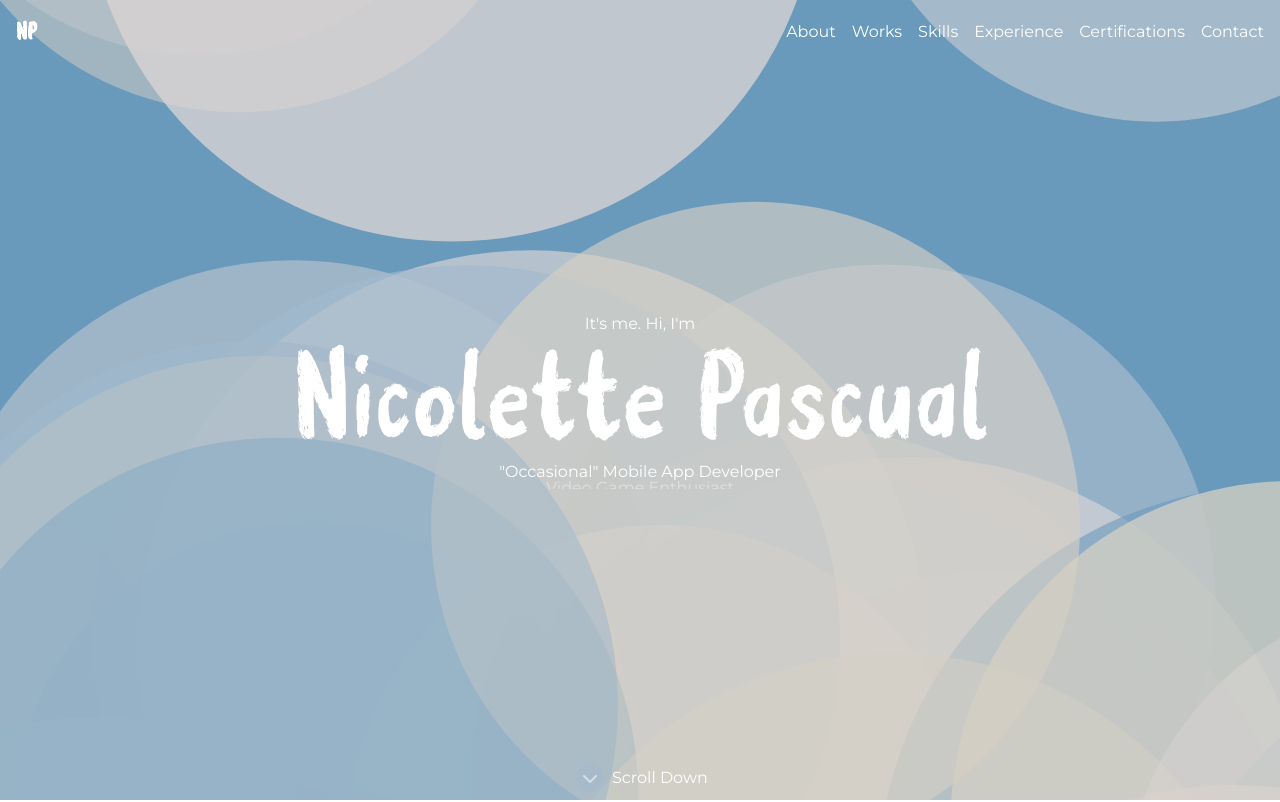
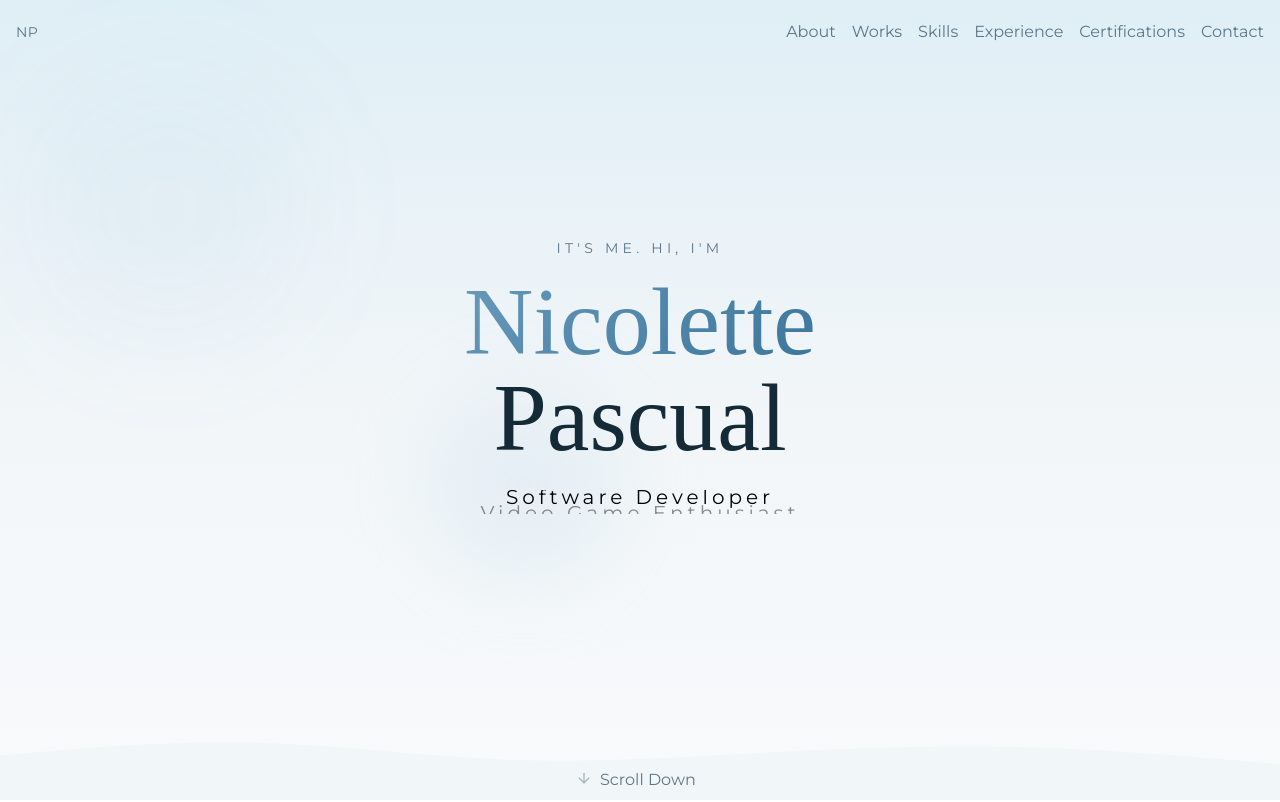
Before and after one commit to nicolettepascual/npascual-portfolio, a Next.js app: page / in a window 1280 px wide. Shown: the top 802 px of the page. Built offline with nearby package versions, Linux system fonts and the light colour scheme.

Commit message:
style: Update Landing Content and Landing Container design; Add new main css theme

```diff
--- a/package.json
+++ b/package.json
@@ -16,6 +16,7 @@
     "classnames": "^2.3.2",
     "cloudinary": "^1.41.0",
     "encoding": "^0.1.13",
+    "lucide-react": "^0.562.0",
     "next": "13.4.19",
     "next-cloudinary": "^4.24.0",
     "react": "^18",
--- a/src/components/Home/LandingContainer.module.css
+++ b/src/components/Home/LandingContainer.module.css
@@ -1,9 +1,5 @@
 .navbar {
   background: transparent;
-}
-
-.scrolledNavbar {
-  background: rgb(255 255 255 / 75%);
 }
 
 .subtitleTextSpan {
--- a/src/components/Home/LandingContainer.tsx
+++ b/src/components/Home/LandingContainer.tsx
@@ -1,31 +1,43 @@
 import cx from "classnames";
 import LandingContent from "@/components/Home/LandingContent";
-import styles from "./LandingContainer.module.css";
 
-import Particles from "react-tsparticles";
-import { loadFull } from "tsparticles";
-import { Engine, ISourceOptions } from "tsparticles-engine";
-import { ParticleBackgroundConfig } from "@/config/particleBgConfig";
+const LandingContainer = () => (
+  <div
+    id="top"
+    className={cx(
+      "bg-sky-gradient flex min-h-screen items-center justify-center ",
+    )}
+  >
+    {/* Decorative elements */}
+    <div className="absolute inset-0 overflow-hidden">
+      <div className="bg-ocean/5 animate-float absolute left-10 top-20 h-64 w-64 rounded-full blur-3xl" />
+      <div
+        className="bg-sunset/5 animate-float absolute bottom-32 right-20 h-96 w-96 rounded-full blur-3xl"
+        style={{ animationDelay: "2s" }}
+      />
+      <div
+        className="bg-sky/30 animate-float absolute left-1/3 top-1/2 h-48 w-48 rounded-full blur-2xl"
+        style={{ animationDelay: "4s" }}
+      />
+    </div>
 
-const LandingContainer = () => {
-  const particlesInit = async (main: Engine) => {
-    // you can initialize the tsParticles instance (main) here, adding custom shapes or presets
-    // this loads the tsparticles package bundle, it's the easiest method for getting everything ready
-    // starting from v2 you can add only the features you need reducing the bundle size
-    await loadFull(main);
-  };
+    <LandingContent />
 
-  return (
-    <div id="top" className={cx("flex min-h-screen flex-col items-center")}>
-      <Particles
-        id="particles-here"
-        init={particlesInit}
-        options={ParticleBackgroundConfig as ISourceOptions}
-      />
-      <div className={styles.backgroundGradient} />
-      <LandingContent />
+    {/* Bottom wave decoration */}
+    <div className="absolute bottom-0 left-0 right-0">
+      <svg
+        viewBox="0 0 1440 100"
+        fill="none"
+        xmlns="http://www.w3.org/2000/svg"
+        className="w-full"
+      >
+        <path
+          d="M0 50L48 45.8C96 41.7 192 33.3 288 35.8C384 38.3 480 51.7 576 55C672 58.3 768 51.7 864 46.7C960 41.7 1056 38.3 1152 40.8C1248 43.3 1344 51.7 1392 55.8L1440 60V100H1392C1344 100 1248 100 1152 100C1056 100 960 100 864 100C768 100 672 100 576 100C480 100 384 100 288 100C192 100 96 100 48 100H0V50Z"
+          fill="hsl(var(--background))"
+        />
+      </svg>
     </div>
-  );
-};
+  </div>
+);
 
 export default LandingContainer;
--- a/src/components/Home/LandingContent.tsx
+++ b/src/components/Home/LandingContent.tsx
@@ -5,19 +5,22 @@ import styles from "./LandingContainer.module.css";
 
 const LandingContent = () => {
   return (
-    <div className="flex flex-grow flex-col items-center justify-center px-4">
-      <div className="mx-auto max-w-4xl text-white">
-        <p className="text-s text-center leading-relaxed">{`It's me. Hi, I'm`}</p>
-        <p className="text-center font-handwriting text-8xl md:text-9xl">
-          {landingContentData.title}
+    <div className="container relative z-10 mx-auto px-6 text-center">
+      <p className="animate-fade-up text-muted-foreground mb-4 text-sm uppercase tracking-[0.3em]">
+        {"It's me. Hi, I'm"}
       </p>
-        <h6 className="flex items-center text-white">
+      <h1 className="animate-fade-up-delay-1 mb-6 font-serif text-5xl font-medium md:text-7xl lg:text-8xl">
+        <span className="text-gradient-ocean">Nicolette</span>
+        <br />
+        <span className="text-foreground">Pascual</span>
+      </h1>
+      <h6 className="animate-fade-up-delay-2 text-muted-foreground mx-auto mb-12 max-w-xl text-lg font-light tracking-[0.2em] md:text-xl">
         <span className="relative flex h-6 w-full overflow-hidden text-center">
           {landingContentData.subtitles.map((subtitle, index) => (
             <span
               key={index}
               className={cx(
-                  "absolute h-full w-full translate-y-full leading-4 text-white",
+                "absolute h-full w-full translate-y-full font-sans leading-4 text-black",
                 styles.subtitleTextSpan,
               )}
             >
@@ -27,7 +30,6 @@ const LandingContent = () => {
         </span>
       </h6>
     </div>
-    </div>
   );
 };
 
--- a/src/components/Home/Navbar.tsx
+++ b/src/components/Home/Navbar.tsx
@@ -3,6 +3,7 @@ import { useState, useEffect } from "react";
 import cx from "classnames";
 import style from "./LandingContainer.module.css";
 import { SECTIONS, navbarData } from "@/config/config";
+import { ArrowDown } from "lucide-react";
 import { Link } from "react-scroll";
 
 const Navbar = () => {
@@ -10,7 +11,7 @@ const Navbar = () => {
   const [isScrolled, setIsScrolled] = useState<boolean>(false);
 
   const fontColor =
-    isScrolled || showMenuNavbar ? "text-gray-500" : "text-white";
+    isScrolled || showMenuNavbar ? "text-gray-500" : "text-muted-foreground";
 
   const linkList = Object.keys(navbarData.links).map(
     (key) => navbarData.links[key as SECTIONS],
@@ -56,7 +57,7 @@ const Navbar = () => {
         className={cx(
           "fixed top-0 z-50 w-full transition-all duration-300 ",
           (isScrolled || showMenuNavbar) &&
-            cx(style.scrolledNavbar, "shadow-lg"),
+            "bg-background/80 py-2 shadow-sm backdrop-blur-md",
           !isScrolled && !showMenuNavbar && style.navbar,
         )}
       >
@@ -66,7 +67,7 @@ const Navbar = () => {
               <Link
                 activeClass="active"
                 className={cx(
-                  "flex-shrink-0 cursor-pointer font-handwriting text-2xl font-semibold",
+                  "nav-link flex-shrink-0 cursor-pointer text-sm font-medium tracking-wide",
                   fontColor,
                 )}
                 smooth
@@ -81,7 +82,7 @@ const Navbar = () => {
                     key={item.name}
                     item={item}
                     offset={-65}
-                    customClass="cursor-pointer transition duration-300 hover:text-black"
+                    customClass="cursor-pointer transition duration-300 nav-link"
                   />
                 ))}
               </div>
@@ -89,7 +90,7 @@ const Navbar = () => {
             <div className="mr-2 flex md:hidden">
               <button
                 onClick={() => setShowMenuNavbar(!showMenuNavbar)}
-                className="text-gray-500 transition duration-300 hover:text-black focus:outline-none"
+                className="nav-link transition duration-300 focus:outline-none"
               >
                 {showMenuNavbar ? (
                   <i className={cx("fa-solid fa-xmark", fontColor)} />
@@ -115,7 +116,7 @@ const Navbar = () => {
                 key={item.name}
                 item={item}
                 offset={(index + 1) % 2 === 0 ? -65 : -128}
-                customClass="block cursor-pointer rounded-md px-3 py-2 text-base font-medium text-gray-500 hover:text-black"
+                customClass="block cursor-pointer rounded-md px-3 py-2 text-base nav-link"
               />
             ))}
           </div>
@@ -123,7 +124,7 @@ const Navbar = () => {
       </nav>
       <Link
         className={cx(
-          "fixed bottom-2 z-50 flex flex-row text-white sm:left-[35%] md:left-[45%]",
+          "text-muted-foreground fixed bottom-2 z-50 flex flex-row sm:left-[35%] md:left-[45%]",
           isScrolled && "hidden",
         )}
         activeClass="active"
@@ -134,10 +135,10 @@ const Navbar = () => {
       >
         <button
           className={cx(
-            "flex aspect-square animate-pulse rounded-full bg-powder-blue p-1.5 delay-1000 focus:outline-none",
+            "flex aspect-square animate-pulse delay-1000 focus:outline-none",
           )}
         >
-          <i className="fa-solid fa-chevron-down text-white" />
+          <ArrowDown className="mt-1.5 h-4 w-4 animate-bounce" />
         </button>
         <span className="ml-2 flex cursor-pointer items-center justify-center">
           Scroll Down
--- a/src/config/config.ts
+++ b/src/config/config.ts
@@ -38,8 +38,8 @@ export const navbarData: NavbarData = {
 export const landingContentData = {
   title: info.name,
   subtitles: [
+    "Tech Professional",
     "Software Developer",
-    '"Occasional" Mobile App Developer',
     "Video Game Enthusiast",
     "Lifelong learner",
   ],
--- a/src/styles/main.css
+++ b/src/styles/main.css
@@ -2,8 +2,239 @@
 @tailwind components;
 @tailwind utilities;
 
-:root {
-  --foreground-rgb: 0, 0, 0;
+@layer base {
+  :root {
+    /* Inspired Palette - Based on #699ABC */
+    --background: 204 35% 96%;
+    --foreground: 204 45% 15%;
+
+    --card: 0 0% 100%;
+    --card-foreground: 204 45% 15%;
+
+    --popover: 0 0% 100%;
+    --popover-foreground: 204 45% 15%;
+
+    /* Ocean Blue Primary - #699ABC */
+    --primary: 204 38% 57%;
+    --primary-foreground: 0 0% 100%;
+
+    /* Soft Sky Secondary */
+    --secondary: 204 30% 90%;
+    --secondary-foreground: 204 40% 20%;
+
+    --muted: 204 25% 93%;
+    --muted-foreground: 204 20% 45%;
+
+    /* Light Sky Blue Accent - Stays within blue family */
+    --accent: 200 60% 78%;
+    --accent-foreground: 204 45% 15%;
+
+    --destructive: 0 84.2% 60.2%;
+    --destructive-foreground: 204 40% 98%;
+
+    --border: 204 28% 86%;
+    --input: 204 28% 86%;
+    --ring: 204 38% 57%;
+
+    --radius: 0.5rem;
+
+    /* Custom Colors - Predominantly Blue */
+    --ocean: 204 38% 57%;
+    --ocean-deep: 204 45% 42%;
+    --sky: 204 50% 85%;
+    --sky-light: 204 40% 94%;
+    --sky-pale: 200 55% 92%;
+    --cloud: 200 30% 98%;
+    --polaroid: 200 20% 97%;
+    --polaroid-shadow: 204 30% 60%;
+
+    /* Gradients - All Blue Tones */
+    --gradient-sky: linear-gradient(
+      180deg,
+      hsl(200 55% 92%) 0%,
+      hsl(204 35% 96%) 50%,
+      hsl(200 30% 98%) 100%
+    );
+    --gradient-ocean: linear-gradient(
+      135deg,
+      hsl(204 38% 57%) 0%,
+      hsl(204 45% 45%) 100%
+    );
+    --gradient-accent: linear-gradient(
+      135deg,
+      hsl(200 60% 78%) 0%,
+      hsl(204 50% 70%) 100%
+    );
+
+    --sidebar-background: 0 0% 98%;
+    --sidebar-foreground: 240 5.3% 26.1%;
+    --sidebar-primary: 240 5.9% 10%;
+    --sidebar-primary-foreground: 0 0% 98%;
+    --sidebar-accent: 240 4.8% 95.9%;
+    --sidebar-accent-foreground: 240 5.9% 10%;
+    --sidebar-border: 220 13% 91%;
+    --sidebar-ring: 217.2 91.2% 59.8%;
+    --font-sans: Montserrat, ui-sans-serif, system-ui, sans-serif,
+      Apple Color Emoji, Segoe UI Emoji, Segoe UI Symbol, Noto Color Emoji;
+  }
+
+  .dark {
+    --background: 204 45% 10%;
+    --foreground: 204 30% 95%;
+
+    --card: 204 40% 14%;
+    --card-foreground: 204 30% 95%;
+
+    --popover: 204 40% 14%;
+    --popover-foreground: 204 30% 95%;
+
+    --primary: 204 38% 62%;
+    --primary-foreground: 204 45% 10%;
+
+    --secondary: 204 35% 20%;
+    --secondary-foreground: 204 30% 95%;
+
+    --muted: 204 35% 18%;
+    --muted-foreground: 204 20% 65%;
+
+    --accent: 200 50% 60%;
+    --accent-foreground: 0 0% 100%;
+
+    --destructive: 0 62.8% 30.6%;
+    --destructive-foreground: 204 40% 98%;
+
+    --border: 204 35% 22%;
+    --input: 204 35% 22%;
+    --ring: 204 38% 62%;
+
+    --ocean: 204 38% 62%;
+    --ocean-deep: 204 45% 50%;
+    --sky: 204 35% 25%;
+    --sky-light: 204 30% 18%;
+    --polaroid: 204 25% 18%;
+    --polaroid-shadow: 204 35% 10%;
+
+    --gradient-sky: linear-gradient(
+      180deg,
+      hsl(204 40% 12%) 0%,
+      hsl(204 35% 10%) 100%
+    );
+
+    --font-sans: Montserrat, ui-sans-serif, system-ui, sans-serif,
+      Apple Color Emoji, Segoe UI Emoji, Segoe UI Symbol, Noto Color Emoji;
+
+    --radius: 0.5rem;
+  }
+}
+
+@layer base {
+  * {
+    @apply border-border;
+  }
+
+  body {
+    @apply bg-background text-foreground font-sans antialiased;
+    font-family: "Inter", sans-serif;
+  }
+
+  h1,
+  h2,
+  h3,
+  h4,
+  h5,
+  h6 {
+    font-family: "Permanent Marker", cursive;
+  }
+}
+
+@layer components {
+  .polaroid-card {
+    @apply bg-polaroid p-3 pb-12 shadow-lg transition-all duration-300;
+    box-shadow:
+      0 4px 20px -4px hsl(var(--polaroid-shadow) / 0.3),
+      0 8px 40px -8px hsl(var(--polaroid-shadow) / 0.2);
+  }
+
+  .polaroid-card:hover {
+    transform: translateY(-4px) rotate(1deg);
+    box-shadow:
+      0 8px 30px -4px hsl(var(--polaroid-shadow) / 0.35),
+      0 16px 50px -8px hsl(var(--polaroid-shadow) / 0.25);
+  }
+
+  .text-gradient-ocean {
+    background: linear-gradient(
+      135deg,
+      hsl(var(--ocean)) 0%,
+      hsl(var(--ocean-deep)) 100%
+    );
+    -webkit-background-clip: text;
+    -webkit-text-fill-color: transparent;
+    background-clip: text;
+  }
+
+  .bg-sky-gradient {
+    background: var(--gradient-sky);
+  }
+
+  .nav-link {
+    @apply text-muted-foreground hover:text-foreground relative transition-colors duration-300;
+  }
+
+  .nav-link::after {
+    content: "";
+    @apply bg-primary absolute bottom-0 left-0 h-0.5 w-0 transition-all duration-300;
+  }
+
+  .nav-link:hover::after {
+    @apply w-full;
+  }
+}
+
+@layer utilities {
+  .animate-fade-up {
+    animation: fadeUp 0.8s ease-out forwards;
+  }
+
+  .animate-fade-up-delay-1 {
+    animation: fadeUp 0.8s ease-out 0.1s forwards;
+    opacity: 0;
+  }
+
+  .animate-fade-up-delay-2 {
+    animation: fadeUp 0.8s ease-out 0.2s forwards;
+    opacity: 0;
+  }
+
+  .animate-fade-up-delay-3 {
+    animation: fadeUp 0.8s ease-out 0.3s forwards;
+    opacity: 0;
+  }
+
+  .animate-float {
+    animation: float 6s ease-in-out infinite;
+  }
+
+  @keyframes fadeUp {
+    from {
+      opacity: 0;
+      transform: translateY(30px);
+    }
+    to {
+      opacity: 1;
+      transform: translateY(0);
+    }
+  }
+
+  @keyframes float {
+    0%,
+    100% {
+      transform: translateY(0);
+    }
+    50% {
+      transform: translateY(-10px);
+    }
+  }
 }
 
 *::-webkit-scrollbar {
@@ -19,14 +250,3 @@
   border-radius: 14px;
   border: 3px solid theme("colors.french-gray");
 }
-
-@media (prefers-color-scheme: dark) {
-  :root {
-    --foreground-rgb: 255, 255, 255;
-  }
-}
-
-body {
-  margin: 0;
-  padding: 0;
-}
--- a/tailwind.config.ts
+++ b/tailwind.config.ts
@@ -21,6 +21,56 @@ const config: Config = withMT({
         "french-gray": "#C5CDD6",
         bone: "#D5D0C4",
         timberwolf: "#DCD6D6",
+        border: "hsl(var(--border))",
+        input: "hsl(var(--input))",
+        ring: "hsl(var(--ring))",
+        background: "hsl(var(--background))",
+        foreground: "hsl(var(--foreground))",
+        primary: {
+          DEFAULT: "hsl(var(--primary))",
+          foreground: "hsl(var(--primary-foreground))",
+        },
+        secondary: {
+          DEFAULT: "hsl(var(--secondary))",
+          foreground: "hsl(var(--secondary-foreground))",
+        },
+        destructive: {
+          DEFAULT: "hsl(var(--destructive))",
+          foreground: "hsl(var(--destructive-foreground))",
+        },
+        muted: {
+          DEFAULT: "hsl(var(--muted))",
+          foreground: "hsl(var(--muted-foreground))",
+        },
+        accent: {
+          DEFAULT: "hsl(var(--accent))",
+          foreground: "hsl(var(--accent-foreground))",
+        },
+        popover: {
+          DEFAULT: "hsl(var(--popover))",
+          foreground: "hsl(var(--popover-foreground))",
+        },
+        card: {
+          DEFAULT: "hsl(var(--card))",
+          foreground: "hsl(var(--card-foreground))",
+        },
+        sidebar: {
+          DEFAULT: "hsl(var(--sidebar-background))",
+          foreground: "hsl(var(--sidebar-foreground))",
+          primary: "hsl(var(--sidebar-primary))",
+          "primary-foreground": "hsl(var(--sidebar-primary-foreground))",
+          accent: "hsl(var(--sidebar-accent))",
+          "accent-foreground": "hsl(var(--sidebar-accent-foreground))",
+          border: "hsl(var(--sidebar-border))",
+          ring: "hsl(var(--sidebar-ring))",
+        },
+        ocean: "hsl(var(--ocean))",
+        "ocean-deep": "hsl(var(--ocean-deep))",
+        sky: "hsl(var(--sky))",
+        "sky-light": "hsl(var(--sky-light))",
+        "sky-pale": "hsl(var(--sky-pale))",
+        cloud: "hsl(var(--cloud))",
+        polaroid: "hsl(var(--polaroid))",
       },
       screens: {
         xxs: "280px",
```
Also changed, not shown: 1 other file (tests, documents, lock files or other folders). Lines whose indentation alone changed are shown as unchanged.
